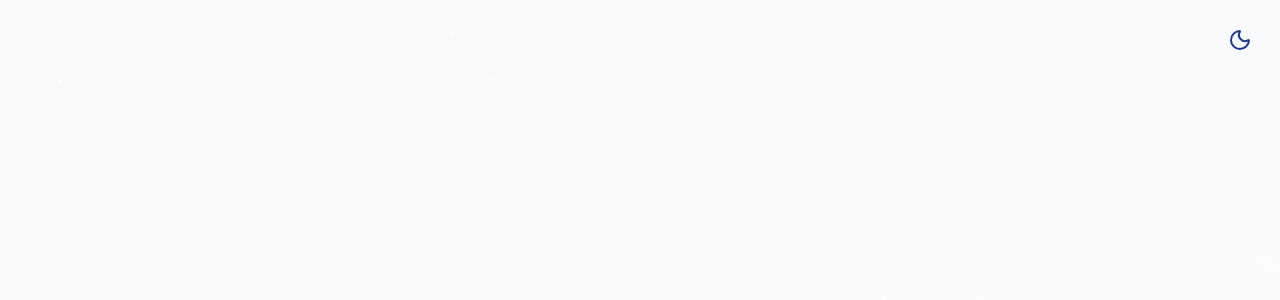
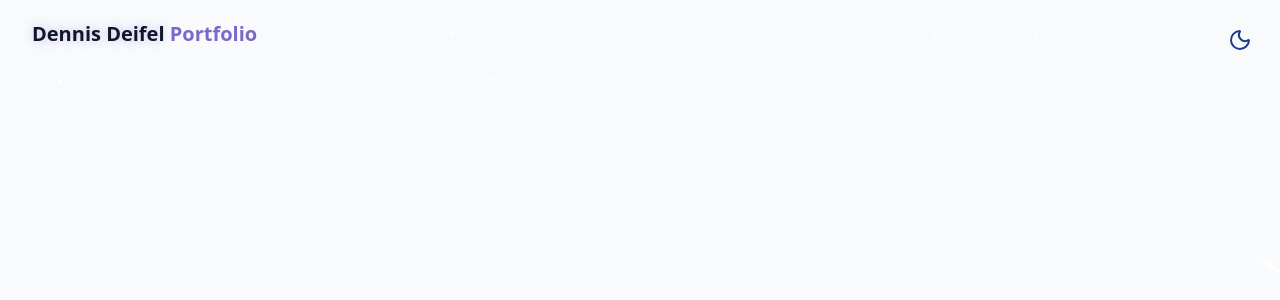
Before and after one commit to Dennisdude/MyPortfolio, a React (Vite) app: page / in a window 1280 px wide. Shown: the top 300 px of the page. Built offline with nearby package versions, Linux system fonts and the light colour scheme.

Commit message:
Add Navbar component to Home page

```diff
--- /dev/null
+++ b/src/components/Navbar.jsx
@@ -0,0 +1,36 @@
+import { useEffect, useState } from "react";
+import { cn } from "@/lib/utils"
+
+const navItems = [
+    {name: "Home", href: "#hero"},
+    {name: "About", href: "#about"},
+    {name: "Skills", href: "#skills"},
+    {name: "Projects", href: "#projects"},
+    {name: "Contact", href: "#contact"},
+]
+
+export const Navbar = () => {
+    const [isScrolled, setIsScrolled] = useState(false);
+
+    useEffect(() => {
+        const handleScroll = () => {
+            setIsScrolled(window.screenY > 10)
+        }
+
+        window.addEventListener("scroll", handleScroll)
+        return () => window.removeEventListener("scroll", handleScroll)
+    }, [])
+
+    return (
+        <nav className={cn("fixed w-full z-40 transition-all duration-300",
+            isScrolled ? "py-3 bg-background/80 backdrop-blur-md shadow-xs" : "py-5")}>
+            <div className="container flex items-center justify-between">
+                <a href="#hero" className="text-xl font-bold text-primary flex items-center">
+                    <span className="relative z-10">
+                        <span className="text-glow text-foreground">Dennis Deifel</span> Portfolio
+                    </span>
+                </a>
+            </div>
+        </nav>
+    )
+}
--- a/src/pages/Home.jsx
+++ b/src/pages/Home.jsx
@@ -1,5 +1,6 @@
 import { ThemeToggle } from "../components/ThemeToggle";
 import { StarBackground } from "../components/StarBackground";
+import { Navbar } from "../components/Navbar";
 
 export const Home = () => {
     return (
@@ -11,6 +12,7 @@
             <StarBackground />
 
             {/* Navbar */}
+            <Navbar />
 
             {/* Main Section */}
 
```
